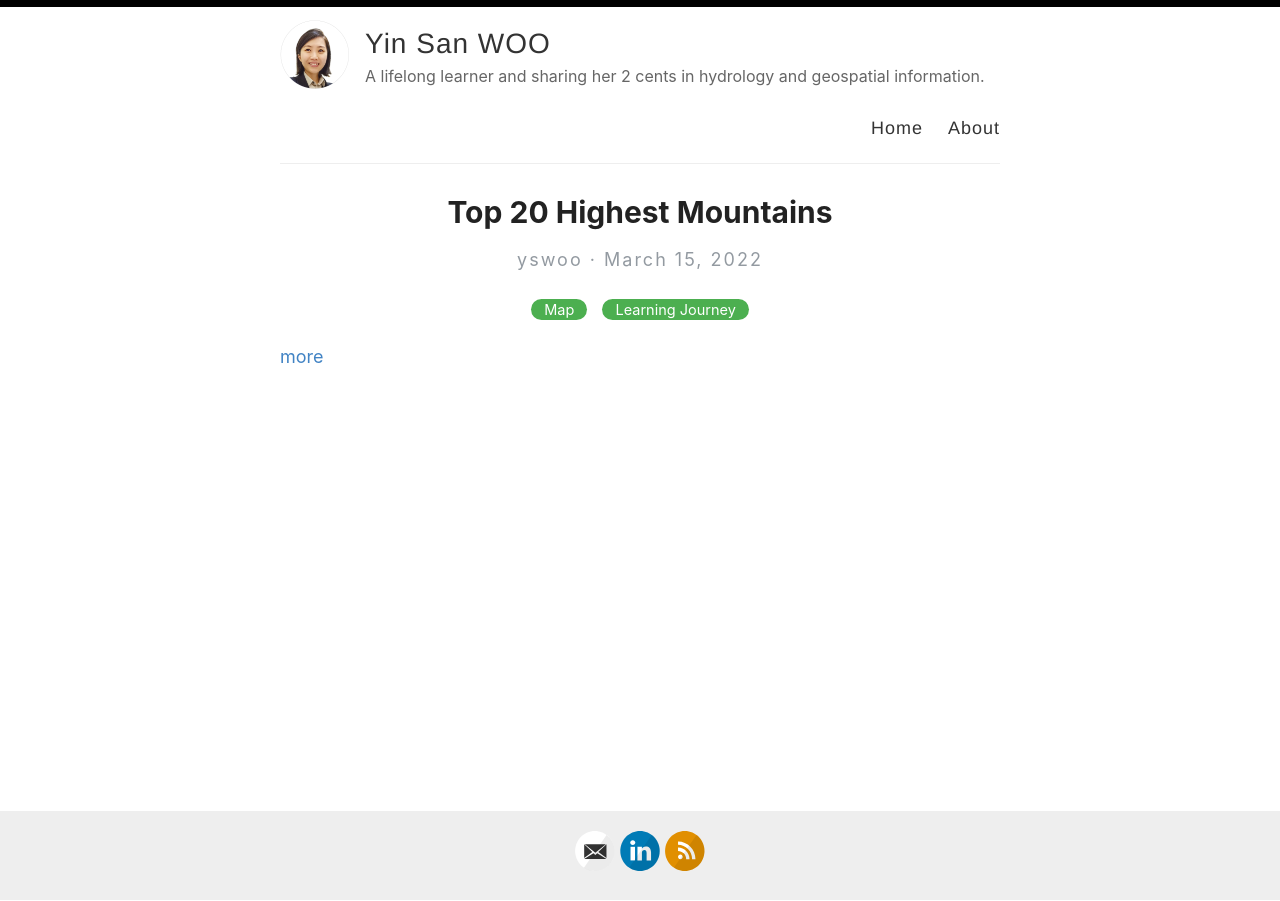
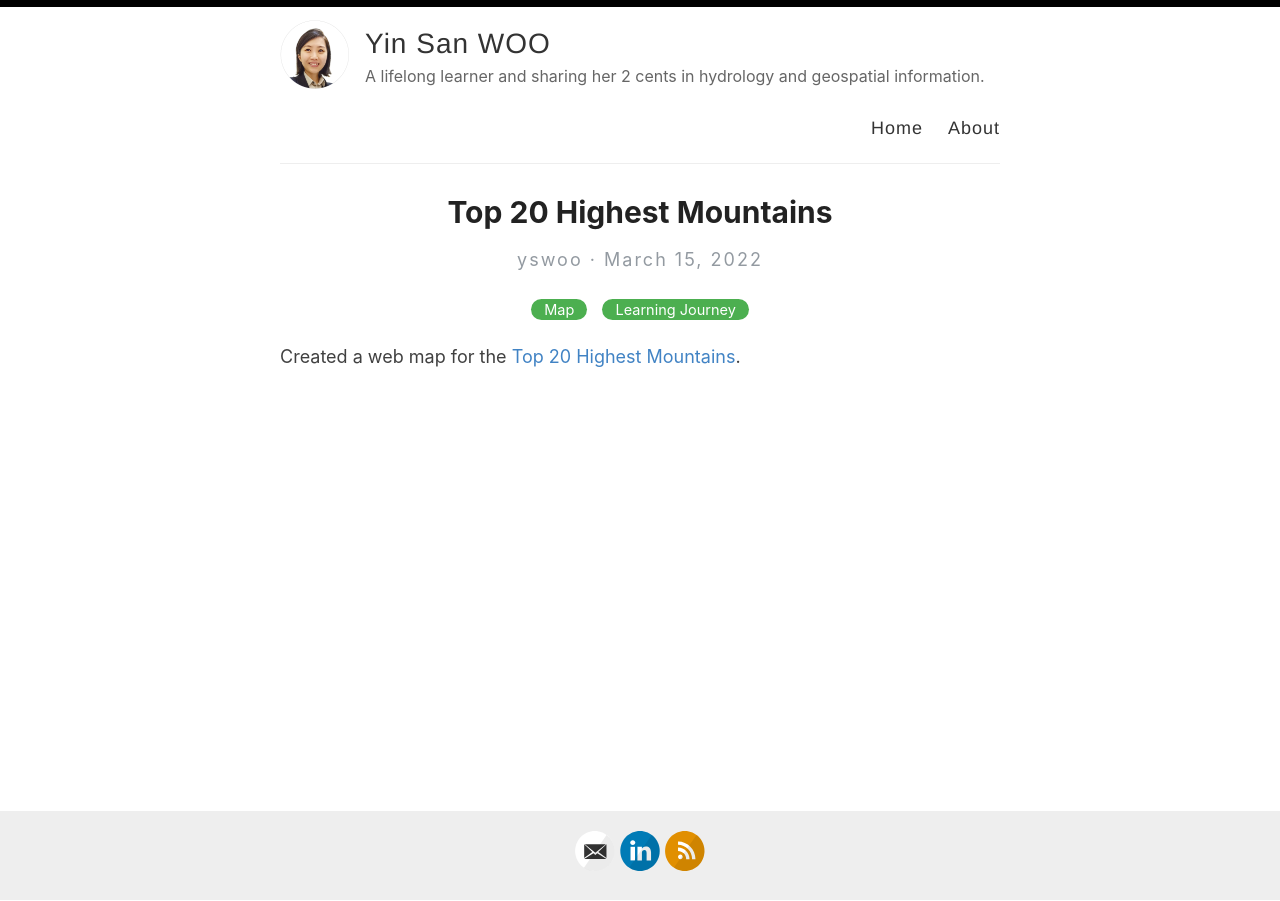
Before and after one commit to yinsanwoo/yinsanwoo.github.io, a Jekyll site: the page built from _posts/2022-03-15-Top20HighestMountains.md, in a window 1280 px wide. Built offline with Jekyll 4.4.1, drawn with Linux system fonts in a browser that asks for light colours.

Commit message:
Update 2022-03-15-Top20HighestMountains.md

```diff
--- a/_posts/2022-03-15-Top20HighestMountains.md
+++ b/_posts/2022-03-15-Top20HighestMountains.md
@@ -4,4 +4,4 @@ title:  Top 20 Highest Mountains
 categories: [Map,Learning Journey]
 ---
 
-[more](https://yinsanwoo.github.io/Mountain/)
+Created a web map for the [Top 20 Highest Mountains](https://yinsanwoo.github.io/Mountain/).
```
